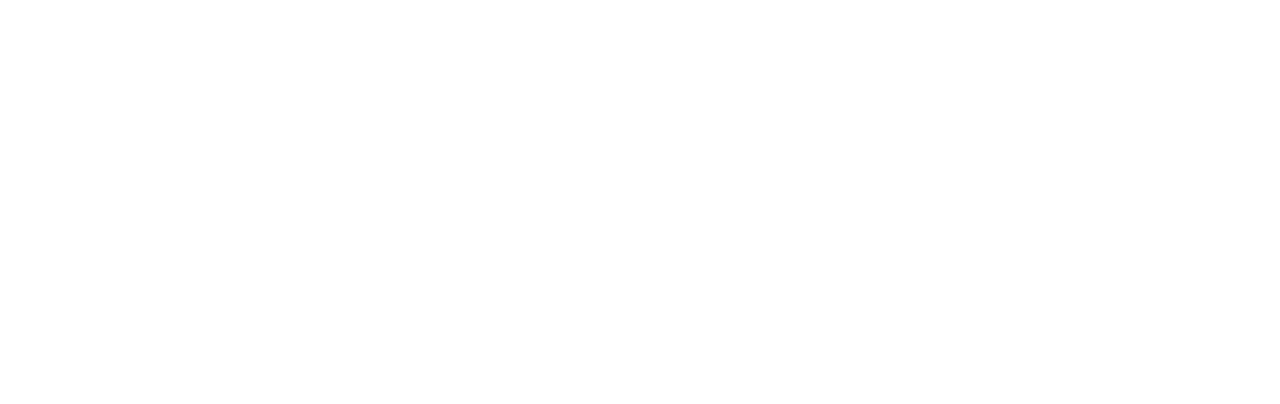
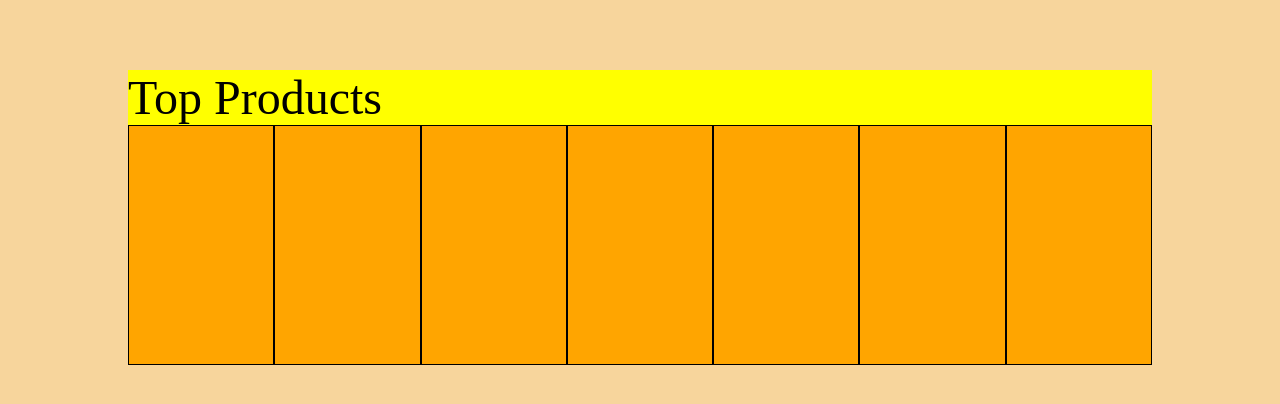
Before and after one commit to rizqyn9/nine-dreams, a Next.js app: page / in a window 1280 px wide. Shown: the part 810-1214 px from the top of the page. Before the commit the page ends 800 px from the top, so only its background shows below. Built offline with nearby package versions, Linux system fonts and the light colour scheme.

Commit message:
feat: products

```diff
--- /dev/null
+++ b/components/Products/Products.jsx
@@ -0,0 +1,38 @@
+export default function Products(){
+    return (
+        <section className="products">
+            <div className="content-container">
+                <div className="top-products">
+                    <div className="title text-lg">
+                        Top Products
+                    </div>
+                </div>
+                <div className="main-content">
+                    <ListContainer/>
+                </div>
+            </div>
+        </section>
+    )
+}
+
+function ListContainer() {
+    return (
+        <div className="list-container">
+            <ProductItem/>
+            <ProductItem/>
+            <ProductItem/>
+            <ProductItem/>
+            <ProductItem/>
+            <ProductItem/>
+            <ProductItem/>
+        </div>
+    )
+}
+
+function ProductItem() {
+    return (
+        <div className="product-item">
+
+        </div>
+    )
+}
--- a/pages/index.jsx
+++ b/pages/index.jsx
@@ -1,5 +1,6 @@
 import Nav from "../components/Navbar/Nav"
 import HomePage from "../components/HomePage/HomePage"
+import Products from "../components/Products/Products"
 
 export default function Home() {
   return(
@@ -7,6 +8,7 @@
       <Nav/>
       <main>
         <HomePage/>
+        <Products/>
       </main>
     </>
   )
--- /dev/null
+++ b/styles/_productItem.scss
@@ -0,0 +1,9 @@
+.product-item{
+    width: 10rem;
+    height: 15rem;
+    border : 1px solid black;
+}
+
+.list-container{
+    display: flex;
+}
--- /dev/null
+++ b/styles/_products.scss
@@ -0,0 +1,23 @@
+@import "./productItem";
+
+.products{
+    background-color: $color2;
+
+    display: flex;
+    justify-content: center;
+    // align-items: center;
+
+    .content-container{
+        width: 80%;
+
+        // background-color: red;
+
+        .top-products{
+            background-color: yellow;
+        }
+        .main-content{
+            background-color: orange;
+
+        }
+    }
+}
--- a/styles/_utils.scss
+++ b/styles/_utils.scss
@@ -27,3 +27,14 @@
 .text-md{
     font-size: 2rem;
 }
+
+.text-lg{
+    font-size: 3rem;
+    @media (max-width: 840px) {
+        font-size: 2rem;
+    }
+    @media (max-width: 420px) {
+        font-size: 1.5rem;
+    }
+
+}
--- a/styles/globals.scss
+++ b/styles/globals.scss
@@ -28,3 +28,4 @@
 
 @import "./nav";
 @import "./homepage";
+@import "./products";
```
